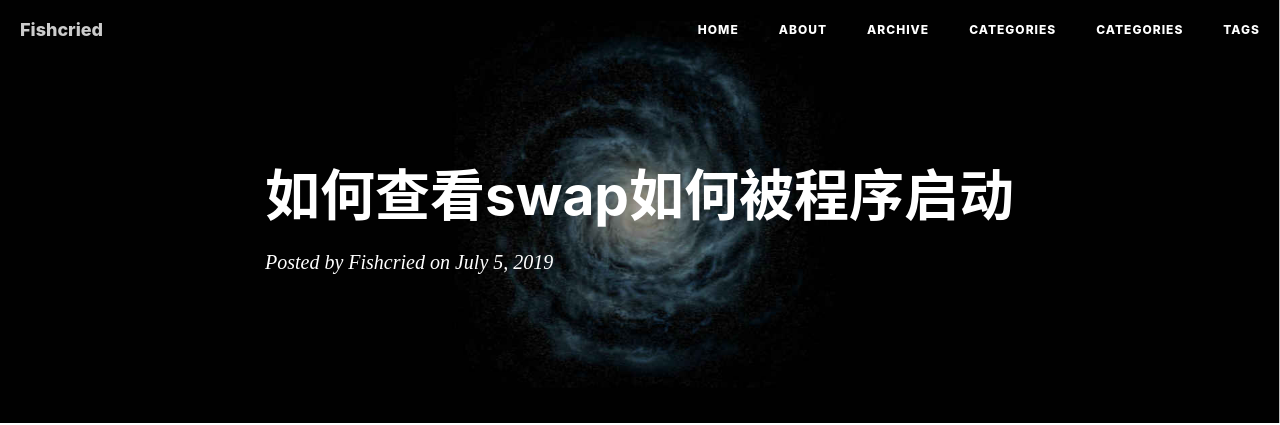
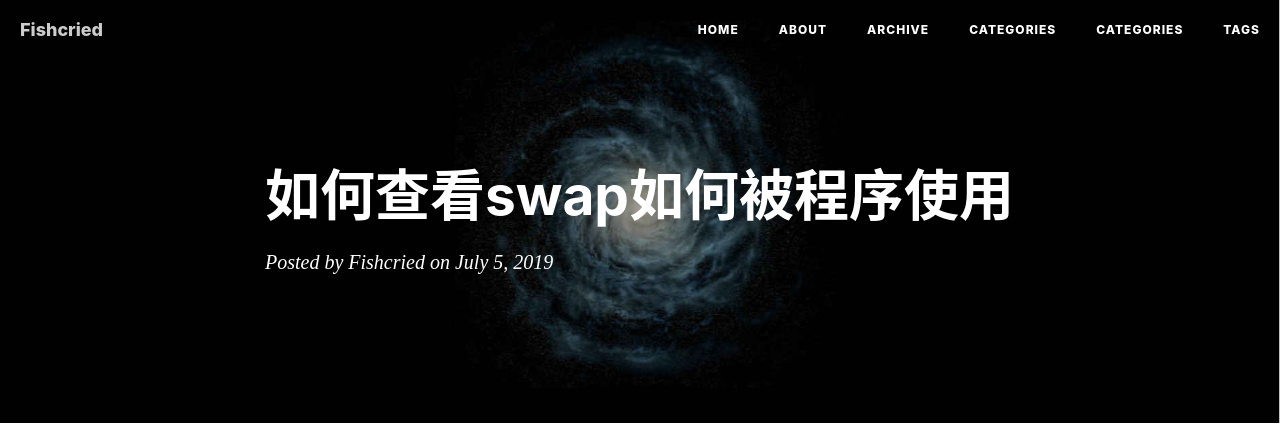
Before and after one commit to fishcried/fishcried.github.io, a Jekyll site: the page built from _posts/2019-07-05-how-to-observe-swap-used-by-procs.md, in a window 1280 px wide. Shown: the top 425 px of the page. Built offline with Jekyll 4.4.1, drawn with Linux system fonts in a browser that asks for light colours; nearby versions of some CDN libraries; comment, search, counter and statistics services are not loaded.

Commit message:
update title

```diff
--- a/_posts/2019-07-05-how-to-observe-swap-used-by-procs.md
+++ b/_posts/2019-07-05-how-to-observe-swap-used-by-procs.md
@@ -1,6 +1,6 @@
 ---
 layout: post
-title: "如何查看swap如何被程序启动"
+title: "如何查看swap如何被程序使用"
 description: ""
 category: 系统管理
 tags: []
```
